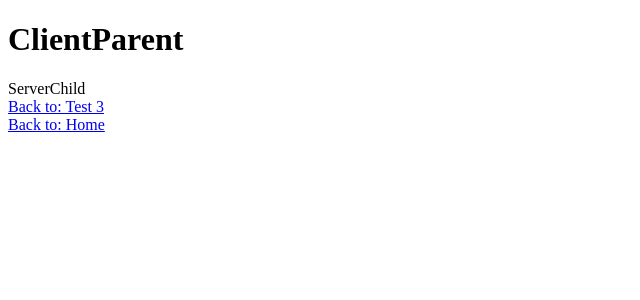
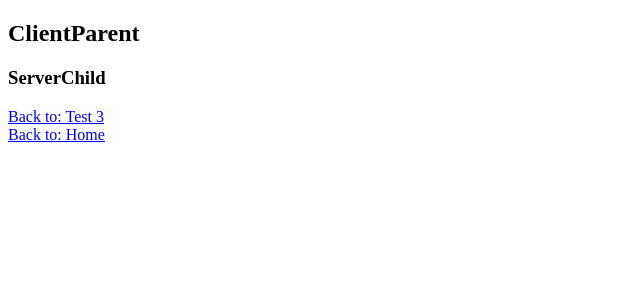
Before and after one commit to peterlidee/dive-in-next-13-tests, a Next.js app: page /test3/static/serverinclient in a window 1280 px wide. Shown: the top 300 px of the page, without its empty margins (0-640 px from the left). Built offline with nearby package versions, Linux system fonts and the light colour scheme.

Commit message:
Updated strcuture

```diff
--- a/app/test3/_components/ClientChild.js
+++ b/app/test3/_components/ClientChild.js
@@ -2,5 +2,5 @@
 
 export default function ClientChild() {
   console.log('Test 3: Rendering ClientChild');
-  return <div>ClientChild</div>;
+  return <h3>ClientChild</h3>;
 }
--- a/app/test3/_components/ClientParent.js
+++ b/app/test3/_components/ClientParent.js
@@ -6,7 +6,7 @@ export default function ClientParent() {
   console.log('Rendering ClientParent');
   return (
     <div>
-      <h1>ClientParent</h1>
+      <h2>ClientParent</h2>
       <ServerChild />
     </div>
   );
--- a/app/test3/_components/ClientParentWithChildren.js
+++ b/app/test3/_components/ClientParentWithChildren.js
@@ -4,7 +4,7 @@ export default function ClientParentWithChildren({ children }) {
   console.log('Rendering ClientParentWithChildren');
   return (
     <div>
-      <h1>ClientParentWithChildren</h1>
+      <h2>ClientParentWithChildren</h2>
       {children}
     </div>
   );
--- a/app/test3/_components/ServerChild.js
+++ b/app/test3/_components/ServerChild.js
@@ -1,4 +1,4 @@
 export default function ServerChild() {
   console.log('Rendering ServerChild');
-  return <div>ServerChild</div>;
+  return <h3>ServerChild</h3>;
 }
--- a/app/test3/_components/ServerParent.js
+++ b/app/test3/_components/ServerParent.js
@@ -4,7 +4,7 @@ export default function ServerParent() {
   console.log('Test 3: Rendering ServerParent');
   return (
     <div>
-      <h1>ServerParent</h1>
+      <h2>ServerParent</h2>
       <ClientChild />
     </div>
   );
```
